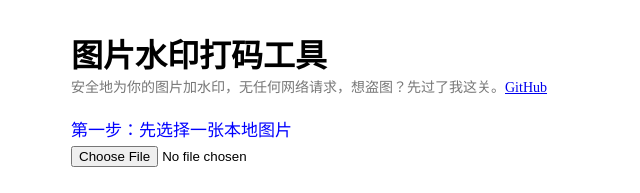
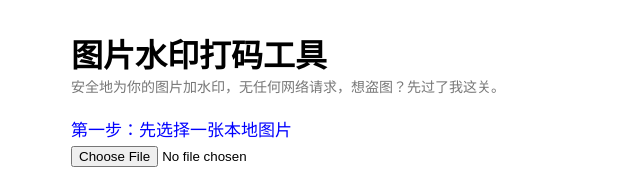
Before and after one commit to 8838/shuiyin, a plain HTML site: page index.html in a window 1280 px wide. Shown: the top 193 px of the page, 319-959 px from the left. Drawn offline with Linux system fonts and the light colour scheme.

Commit message:
Update index.html

```diff
--- a/index.html
+++ b/index.html
@@ -26,7 +26,7 @@
 </head>
     <div id="container">
         <h1>图片水印打码工具</h1>
-        <article>安全地为你的图片加水印，无任何网络请求，想盗图？先过了我这关。<a href="https://github.com/8838/shuiyin">GitHub</a></article>
+        <article>安全地为你的图片加水印，无任何网络请求，想盗图？先过了我这关。</article>
 
         <label for="image">第一步：先选择一张本地图片</label>
         <p><input type="file" id="image" autocomplete="off"></p>
```
